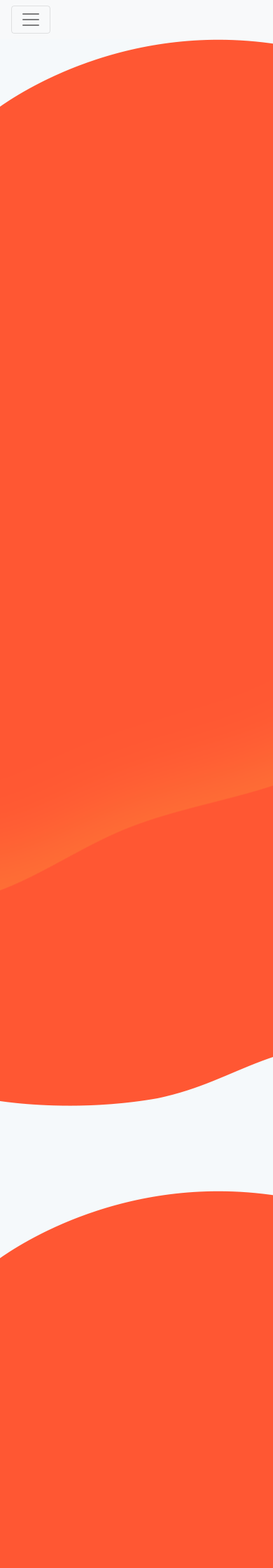
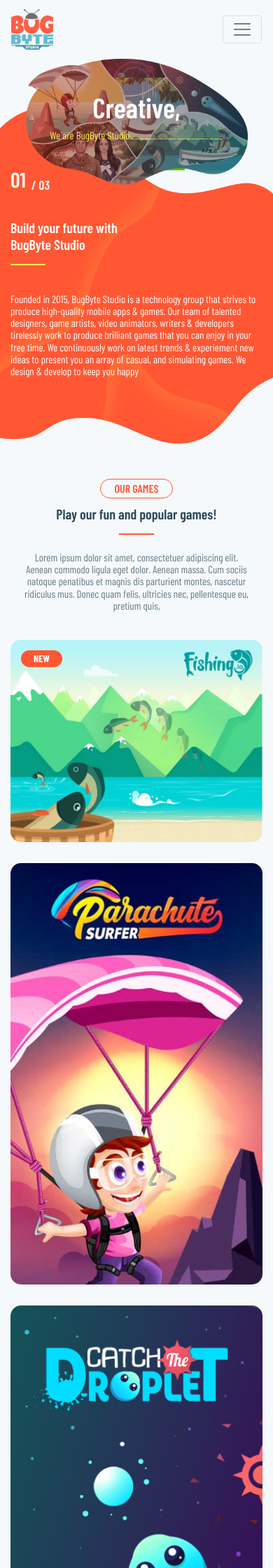
Before and after one commit to ammar-habib/bugbyte-landing-page, a PHP site: page / in a window 390 px wide; the page is wider, and only the part inside the window is pictured. Shown: the top 2240 px of that part at 70% size. Run offline with PHP 8.4, Linux system fonts and the light colour scheme.

Commit message:
bugbyte on heroku

```diff
--- a/css/responsive.css
+++ b/css/responsive.css
@@ -1,27 +1,135 @@
-
-
-
 /*Large devices (desktops, less than 1200px)*/
 
-@media (max-width: 1199px){
+@media (max-width: 1199px) {
+    .slider-section {
+        min-height: 500px;
+    }
 
+    .slider-section .carousel-indicators {
+        top: 280px;
+    }
+
+    .about-section {
+        min-height: 760px;
+        margin-top: -310px;
+    }
+
+    .num {
+        bottom: 0;
+    }
+
+    .p-download-div {
+        height: 485px;
+    }
+
+    .download-game-des {
+        height: 120px;
+    }
 }
-
 
 /*Medium devices (tablets, less than 992px)*/
 
-@media (max-width: 991px){
+@media (max-width: 991px) {
+    .container {
+        max-width: 100%;
+    }
 
+    .people-img-div {
+        display: none;
+    }
+    .slider-section {
+        min-height: 380px;
+    }
+
+    .slider-section .carousel-indicators {
+        top: 195px;
+    }
+    .slider-heading{
+        font-size: 70px;
+    }
+    .about-section {
+        min-height: 600px;
+        margin-top: -260px;
+    }
+    .about-section .row {
+        margin-top: 80px;
+    }
+    .num {
+        bottom: -10px;
+    }
+    .p-download-div-order {
+        -ms-flex-order: 1;
+        order: 1;
+    }
+    .subscribe-section{
+        min-height: 400px;
+    }
+    .joinus-img-div{
+        top: -70px;
+        right: -300px;
+    }
+    .footer-section{
+        min-height: 200px;
+    }
 }
 
 /*Small devices (landscape phones, less than 768px)*/
 
-@media (max-width: 767px){
-
+@media (max-width: 767px) {
+    .navbar-light .navbar-text{
+        display: none;
+    }
+    .slider-heading {
+        font-size: 40px;
+    }
+    .slider-section {
+        min-height: 180px;
+    }
+    .slider-section .lead {
+        font-size: 15px;
+        color: #ffee58;
+    }
+    h2, .h2 {
+        font-size: 20px;
+    }
+    .num {
+        font-size: 30px;
+        margin-left: 0;
+    }
+    .slider-section .carousel-indicators{
+        display: none;
+    }
+    .about-section {
+        min-height: 480px;
+        margin-top: -160px;
+    }
+    .joinus-img-div{
+        display: none;
+    }
+    .testimonial-card{
+        min-height: auto;
+        background: none !important;
+    }
+    .subscribe-section .container{
+        margin-top: -20px;
+    }
+    .sub-form-control{
+        margin-bottom: 10px;
+    }
+    .common-section {
+        margin-bottom: 50px;
+    }
+    .footer-section .first-row {
+        margin-top: 60px;
+    }
+    .footer-section .col-sm-12{
+        margin-bottom: 15px;
+        text-align: center;
+    }
 }
 
 /*Extra small devices (portrait phones, less than 576px)*/
 
-@media (max-width: 575px){
+@media (max-width: 575px) {
 
 }
--- a/css/style.css
+++ b/css/style.css
@@ -143,6 +144,9 @@ hr {
 .green-hr {
     border-top: 2px solid #2dbfd6;
 }
+.yellow-hr {
+    border-top: 2px solid #ffee58;
+}
 
 .img-wrap {
     position: relative;
@@ -368,7 +387,9 @@ button.bg-primary:focus {
 .fa-star {
     color: #feae24;
 }
-
+.badge-primary{
+    background: #ff5733;
+}
 /*-------------------header------------------*/
 .header-logo {
     width: 60px;
@@ -401,16 +422,79 @@ button.bg-primary:focus {
 /*-----------------slider section----------------*/
 
 .slider-section{
-    min-height: 1545px;
-    background-size: cover !important;
+    min-height: 800px;
+    position: relative;
+    z-index: 1;
+    background-size: contain !important;
+    display: flex;
+    flex-direction: column;
+    justify-content: center;
+    align-items: center;
+    background-position: center !important;
 }
-
+.slider-heading{
+    font-size: 130px;
+    text-align: center;
+    color: #ffffff;
+}
+.slider-section .lead{
+    font-size: 25px;
+    color: #ffee58;
+}
+.slider-section .carousel-indicators{
+    top: 420px;
+    margin-right: 25%;
+}
+.indicators{
+    border: 2px solid #c7adaa;
+    width: 40px;
+    height: 40px;
+    text-align: center;
+    border-radius: 30px;
+    display: flex;
+    flex-direction: column;
+    justify-content: center;
+    margin-right: 5px;
+    background: #b08d85;
+    opacity: 0.5;
+    cursor: pointer;
+}
+.indicators .fa{
+    color: #ffffff;
+}
+.indicators.active{
+    border: 2px solid #ffffff;
+}
+.indicators.active .fa{
+    color: #ffee58;
+}
+.num {
+    position: absolute;
+    bottom: 25px;
+    font-size: 50px;
+    font-weight: 600;
+    color: #ffff;
+    margin-left: 160px;
+}
+.num sub{
+    font-size: 60%;
+    margin-left: 8px;
+    bottom: -.18rem;
+}
 
 /*-----------------About section----------------*/
 
 .about-section{
-    min-height: 1545px;
-    background-size: cover !important;
+    min-height: 1000px;
+    margin-top: -390px;
+    display: flex;
+    flex-direction: column;
+    justify-content: center;
+    align-items: center;
+    background-size: 100% 100% !important;
+}
+.about-section .row{
+    margin-top: 200px;
 }
 
 /*------------------our game----------------*/
@@ -423,7 +507,39 @@ button.bg-primary:focus {
 .game-des {
     margin-bottom: 40px !important;
 }
+.p-img {
+    border-radius: 15px;
+    margin-bottom: 30px;
+}
+.p-img-div{
+    position: relative;
+}
+.p-img-div .tag{
+    font-size: 14px;
+    position: absolute;
+    top: 15px;
+    left: 15px;
+    text-transform: uppercase;
+    border-radius: 25px;
+    min-width: 50px;
+    padding: 5px 18px;
+}
+.p-download-div{
+    background: #ffffff;
+    border-radius: 15px;
+    height: 585px;
+    margin-bottom: 15px;
+    text-align: center;
+    padding: 30px;
+}
+.icon-div {
+    margin-bottom: 20px;
+}
 
+.download-game-des {
+    height: 210px;
+    overflow: hidden;
+}
 /*-------------testimonial section-----------*/
 
 .testimonial-card {
--- a/index.html
+++ b/index.html
@@ -13,7 +13,7 @@
     <meta name="author" content="Ammar-Habib">
     <meta name="keywords" content="landing-page, home-page">
 
-    <title>Bog Byte Studio</title>
+    <title>BugByte Studio</title>
 
     <!--CSS -->
     <link rel="stylesheet" type="text/css" href="css/font-awesome.min.css">
@@ -28,16 +28,16 @@
 </head>
 <body>
 <div class="wrapper">
-    <nav class="navbar navbar-expand-lg navbar-light bg-light">
-        <button class="navbar-toggler" type="button" data-toggle="collapse" data-target="#navbarTogglerDemo01"
+    <nav class="navbar navbar-expand-lg navbar-light">
+        <a class="navbar-brand" href="#">
+            <img src="img/logo.png" class="img-fluid header-logo"/>
+        </a>
+        <span class="navbar-text mr-auto">Where Creativity Never Ends</span>
+        <button class="navbar-toggler ml-auto" type="button" data-toggle="collapse" data-target="#navbarTogglerDemo01"
                 aria-controls="navbarTogglerDemo01" aria-expanded="false" aria-label="Toggle navigation">
             <span class="navbar-toggler-icon"></span>
         </button>
         <div class="collapse navbar-collapse" id="navbarTogglerDemo01">
-            <a class="navbar-brand" href="#">
-                <img src="img/logo.png" class="img-fluid header-logo"/>
-            </a>
-            <span class="navbar-text mr-auto">Where Creativity Never Ends</span>
             <ul class="navbar-nav ml-auto mt-2 mt-lg-0">
                 <li class="nav-item active">
                     <a class="nav-link" href="#">Home <span class="sr-only">(current)</span></a>
@@ -56,20 +56,69 @@
         </div>
     </nav>
 
-    <section class="common-section slider-section" style="background: url('img/red-bg.png') no-repeat;">
+    <section class="common-section slider-section" style="background: url('img/slider.png') no-repeat;">
         <div class="container">
-            <div class="row align-content-center">
-                <div class="col-xl-4"></div>
-                <div class="col-xl-4"></div>
+            <div id="carouselExampleIndicators" class="carousel slide" data-ride="carousel">
+                <div class="carousel-inner">
+                    <div class="carousel-item active text-center">
+                        <h1 class="slider-heading">Creative,</h1>
+                        <p class="lead">We are BugByte Studio<sub>----------------------------------------</sub></p>
+                    </div>
+                    <div class="carousel-item text-center">
+                        <h1 class="slider-heading">Creative,</h1>
+                        <p class="lead">We are BugByte Studio<sub>----------------------------------------</sub></p>
+                    </div>
+                    <div class="carousel-item text-center">
+                        <h1 class="slider-heading">Creative,</h1>
+                        <p class="lead">We are BugByte Studio<sub>----------------------------------------</sub></p>
+                    </div>
+                </div>
+                <ol class="carousel-indicators">
+                    <!--<a class="carousel-control-prev" href="#carouselExampleInterval" role="button" data-slide="prev">-->
+                    <!--<span class="carousel-control-prev-icon" aria-hidden="true"></span>-->
+                    <!--<span class="sr-only">Previous</span>-->
+                    <!--</a>-->
+                    <!--<a class="carousel-control-next" href="#carouselExampleInterval" role="button" data-slide="next">-->
+                    <!--<span class="carousel-control-next-icon" aria-hidden="true"></span>-->
+                    <!--<span class="sr-only">Next</span>-->
+                    <!--</a>-->
+                    <a href="#carouselExampleIndicators" class="indicators active" role="button" data-slide="prev">
+                        <i class="fa fa-caret-left"></i>
+                        <span class="sr-only">Previous</span>
+                    </a>
+                    <a href="#carouselExampleIndicators" class="indicators" role="button" data-slide="next">
+                        <i class="fa fa-caret-right"></i>
+                        <span class="sr-only">next</span>
+                    </a>
+                    <!--<li data-target="#carouselExampleIndicators" data-slide-to="0" class="active"></li>-->
+                    <!--<li data-target="#carouselExampleIndicators" data-slide-to="1"></li>-->
+                </ol>
             </div>
+            <span class="num"><span class="current-num"></span>/<sub class="total-num"></sub></span>
         </div>
     </section>
 
-    <section class="common-section about-section" style="background: url('img/red-bg.png') no-repeat;">
+    <section class="common-section about-section" style="background: #f5f9fb url('img/red-bg.png') no-repeat;">
         <div class="container">
-            <div class="row align-content-center">
-                <div class="col-xl-4"></div>
-                <div class="col-xl-4"></div>
+            <div class="row justify-content-center">
+                <div class="col-xl-4 col-lg-4 col-md-12 col-sm-12 align-self-center">
+                    <div class="heading-section mb-4">
+                        <h2 class="text-white mb-0">Build your future with<br>BugByte Studio</h2>
+                        <hr class="yellow-hr float-left">
+                        <div class="clearfix"></div>
+                    </div>
+                    <p class="text-white">Founded in 2015, BugByte Studio is a technology group that strives to produce
+                        high-quality mobile
+                        apps & games. Our team of talented
+                        designers, game artists, video animators, writers & developers
+                        tirelessly work to produce brilliant games that you can enjoy in your free time. We continuously
+                        work on latest trends & experiement new ideas to present you an array of casual, and simulating
+                        games.
+                        We design & develop to keep you happy</p>
+                </div>
+                <div class="col-xl-4 col-lg-4 col-md-12 col-sm-12 align-self-center people-img-div">
+                    <img src="img/people.png" class="img-fluid">
+                </div>
             </div>
         </div>
     </section>
@@ -89,21 +138,40 @@
                 ridiculus mus. Donec quam felis, ultricies nec, pellentesque eu, pretium quis,
             </p>
             <div class="row">
-                <div class="col-xl-8">
-                    <img src="img/p-img1.jpg" class="img-fluid p-img" alt="...">
+                <div class="col-xl-8 col-lg-8 col-md-8 col-sm-12 col-12">
+                    <div class="p-img-div">
+                        <span class="badge badge-primary tag">New</span>
+                        <img src="img/p-img1.jpg" class="img-fluid p-img" alt="...">
+                    </div>
                 </div>
-                <div class="col-xl-4">
+                <div class="col-xl-4 col-lg-4 col-md-4 col-sm-6 col-12">
                     <img src="img/p-img2.jpg" class="img-fluid p-img" alt="...">
                 </div>
-            </div>
-            <div class="row">
-                <div class="col-xl-4">
+
+                <div class="col-xl-4 col-lg-4 col-md-4 col-sm-6 col-12">
                     <img src="img/p-img3.jpg" class="img-fluid p-img" alt="...">
                 </div>
-                <div class="col-xl-4">
-                    <img src="img/p-img2.jpg" class="img-fluid p-img" alt="...">
+                <div class="col-xl-4 col-lg-4 col-md-12 col-sm-12 col-12 p-download-div-order">
+                    <div class="p-download-div shadow-lg">
+                        <div class="icon-div">
+                            <img src="img/p-img5.jpg" class="img-fluid" alt="...">
+                        </div>
+                        <p class="lead">Egg Catcher</p>
+                        <div class="download-game-des">
+                            <p>It's an addictive chicken game in which you have to catch eggs
+                                dropping from the tree. The dancing chickens have laid eggs, so save the life of
+                                eggs </p>
+                        </div>
+                        <div class="mb-2">
+                            <button class="btn btn-primary"><i class="fa fa-phone fa-lg mr-1"></i>App Store</button>
+                        </div>
+                        <div class="mb-2">
+                            <button class="btn btn-outline-info"><i class="fa fa-play fa-lg mr-1"></i>Google Play
+                            </button>
+                        </div>
+                    </div>
                 </div>
-                <div class="col-xl-4">
+                <div class="col-xl-4 col-lg-4 col-md-4 col-sm-6 col-12">
                     <img src="img/p-img4.jpg" class="img-fluid p-img" alt="...">
                 </div>
             </div>
@@ -141,7 +209,7 @@
     </section>
 
 
-    <section class="common-section subscribe-section" style="background: url('img/blue-bg.png') no-repeat">
+    <section class="common-section subscribe-section" style="background: #f5f9fb url('img/blue-bg.png') no-repeat">
         <div class="container">
             <div class="joinus-img-div">
                 <img src="img/join-us.png" class="img-fluid" alt=""/>
@@ -153,10 +221,10 @@
             </div>
             <form class="col-xl-8 col-lg-8 col-md-10 col-sm-12 m-auto">
                 <div class="form-row">
-                    <div class="col-xl-9 col-lg-9 col-md-12 col-sm-12">
+                    <div class="col-xl-9 col-lg-9 col-md-9 col-sm-12 col-12">
                         <input type="email" class="form-control sub-form-control" placeholder="Enter Email address">
                     </div>
-                    <div class="col-xl-3 col-lg-3 col-md-12 col-sm-12">
+                    <div class="col-xl-3 col-lg-3 col-md-3 col-sm-12 col-12">
                         <button type="submit" class="btn btn-warning btn-block">Subscribe</button>
                     </div>
                 </div>
@@ -167,7 +235,7 @@
     <section class="common-section contact-section">
         <div class="container">
             <div class="row">
-                <div class="col-xl-4 col-lg-4 col-md-12 col-sm-12">
+                <div class="col-xl-4 col-lg-4 col-md-5 col-sm-12">
                     <button class="btn btn-outline-secondary contact-btn">Contact</button>
                     <div class="heading-section mb-3">
                         <h2>Interested in<br/>working with us?</h2>
@@ -195,7 +263,7 @@
                         <div class="col-10">www.bugbytestudio.com</div>
                     </div>
                 </div>
-                <div class="col-xl-6 col-lg-6 col-md-12 col-sm-12">
+                <div class="col-xl-6 col-lg-6 col-md-7 col-sm-12">
                     <div class="contactfrom-wrapper">
                         <div class="border-one">
                             <div class="border-two">
@@ -229,13 +297,13 @@
         </div>
     </section>
 
-    <footer class="footer-section" style="background: url('img/white-bg.png') no-repeat;">
+    <footer class="footer-section" style="background: #f5f9fb url('img/white-bg.png') no-repeat;">
         <div class="container">
             <div class="row align-content-center justify-content-center first-row">
-                <div class="col-xl-4 col-lg-4 col-md-12 col-sm-12">
+                <div class="col-xl-4 col-lg-4 col-md-3 col-sm-12">
                     <img src="img/footer-logo.png" class="img-fluid footer-img">
                 </div>
-                <div class="col-xl-4 col-lg-4 col-md-12 col-sm-12 align-self-center">
+                <div class="col-xl-4 col-lg-4 col-md-5 col-sm-12 align-self-center">
                     <p>© 2015 - 2019 BugByte Studio. All Rights Reserved.</p>
                     <div class="d-flex-inline">
                         <a href="#">Privacy Policy </a>
@@ -243,7 +311,7 @@
                         <a href="#">Terms and Conditions</a>
                     </div>
                 </div>
-                <div class="col-xl-4 col-lg-4 col-md-12 col-sm-12 align-self-center">
+                <div class="col-xl-4 col-lg-4 col-md-4 col-sm-12 align-self-center">
                     <ul class="list-inline mb-0">
                         <li class="list-inline-item"><a href="#" class="social-icon fb"><i class="fa fa-facebook-f"></i></a>
                         </li>
```
Also changed, not shown: other parts of css/style.css (+22 -6 lines), js/custom.js (+14 -0 lines), img/people.png (added), img/red-bg.png, img/slider.png (added).
